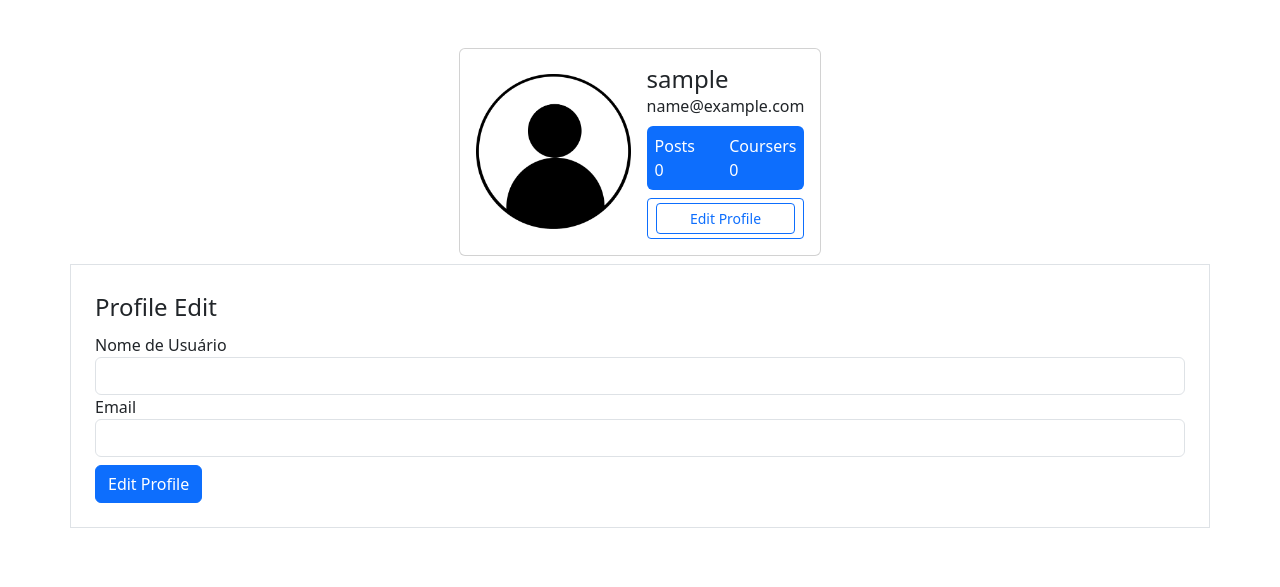
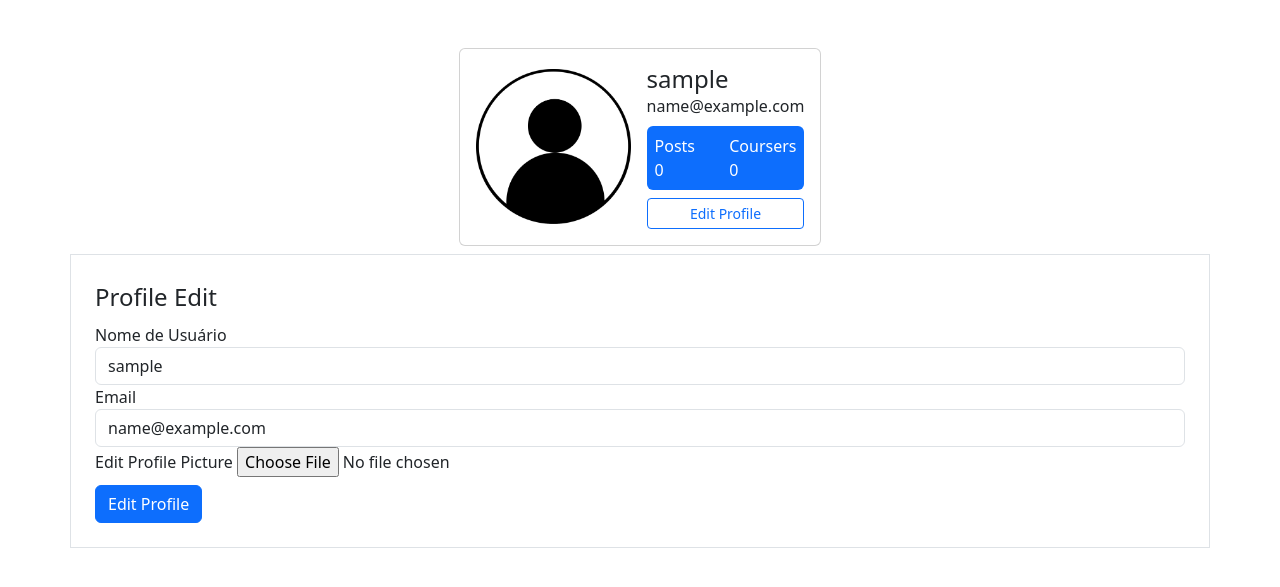
Before and after one commit to andreluizyz/projeto-comunidade, a Flask app: page /profile/edit in a window 1280 px wide. Shown: the part 56-643 px from the top of the page. Run offline with Flask 3, Linux system fonts and the light colour scheme; the visitor is signed in with stand-in values (Sample User, id 1); some libraries are stand-ins or nearby versions.

Commit message:
Progresso

```diff
--- a/comunidadeimpressionadora/forms.py
+++ b/comunidadeimpressionadora/forms.py
@@ -1,7 +1,9 @@
 from flask_wtf import FlaskForm
+from flask_wtf.file import FileField, FileAllowed
 from wtforms import StringField, PasswordField, SubmitField, BooleanField
 from wtforms.validators import DataRequired, Length, Email, EqualTo, ValidationError
 from comunidadeimpressionadora.models import Usuario
+from flask_login import current_user
 
 class CreateAccount(FlaskForm):
     username = StringField('Nome de Usuário', validators=[DataRequired()])
@@ -25,4 +27,11 @@ class Login(FlaskForm):
 class FormEditProfile(FlaskForm):
     username = StringField('Nome de Usuário', validators=[DataRequired()])
     email = StringField('Email', validators=[DataRequired(), Email()])
+    profile_picture = FileField('Edit Profile Picture', validators=[FileAllowed(['jpg', 'png'])])
     submit_edit_profile = SubmitField('Edit Profile')
+
+    def validate_email(self, email):
+        if current_user.email != email.data:
+            user = Usuario.query.filter_by(email=email.data).first()
+            if user:
+                raise ValidationError('Email já cadastrado. Cadastre-se com outro e-mail para continuar.')
--- a/comunidadeimpressionadora/routes.py
+++ b/comunidadeimpressionadora/routes.py
@@ -69,5 +69,16 @@ def post_create():
 @login_required
 def profile_edit():
     form = FormEditProfile()
+    if form.validate_on_submit():
+        current_user.username = form.username.data
+        current_user.email = form.email.data
+        database.session.commit()
+        flash("Dados atualizados com sucesso", "alert-success")
+        return redirect(url_for('profile'))
+
+    elif request.method == 'GET':
+        form.username.data = current_user.username
+        form.email.data = current_user.email
+
     profile_picture = url_for('static', filename='media/{}'.format(current_user.profile_picture))
     return render_template('edit_profile.html', profile_picture=profile_picture, form=form)
--- a/comunidadeimpressionadora/templates/edit_profile.html
+++ b/comunidadeimpressionadora/templates/edit_profile.html
@@ -5,7 +5,7 @@
 
 <div class="container">
     <div class="row">
-        <form method="POST" action="" class="border p-4 mt-2">
+        <form method="POST" action="" class="border p-4 mt-2" enctype="multipart/form-data">
             {{form.csrf_token}}
             <legend>Profile Edit</legend>
             <fieldset>
@@ -44,6 +44,15 @@
 
 
             </div>
+            <div class="form-group">
+                {{ form.profile_picture.label }}
+                {{ form.profile_picture (class="form-control-file") }}
+                {% if form.profile_picture.errors %}
+                    {% for erro in form.profile_picture.errors %}
+                        <span class="text-danger"> {{ erro }} </span>
+                    {% endfor %}
+                {% endif %}
+            </div>
 
             </fieldset>
                 {{form.submit_edit_profile (class="btn btn-primary mt-2")}}
--- a/comunidadeimpressionadora/templates/profile.html
+++ b/comunidadeimpressionadora/templates/profile.html
@@ -43,7 +43,7 @@
 
            <div class="button mt-2 d-flex flex-row align-items-center">
 
-            <a class="btn btn-sm btn-outline-primary w-100" href="{{url_for('profile_edit')}}"><button class="btn btn-sm btn-outline-primary w-100">Edit Profile</button></a>
+            <a class="btn btn-sm btn-outline-primary w-100" href="{{url_for('profile_edit')}}">Edit Profile</a>
 
            </div>
 
```
Also changed, not shown: comunidadeimpressionadora/static/media-profile/default.jpg (added).
